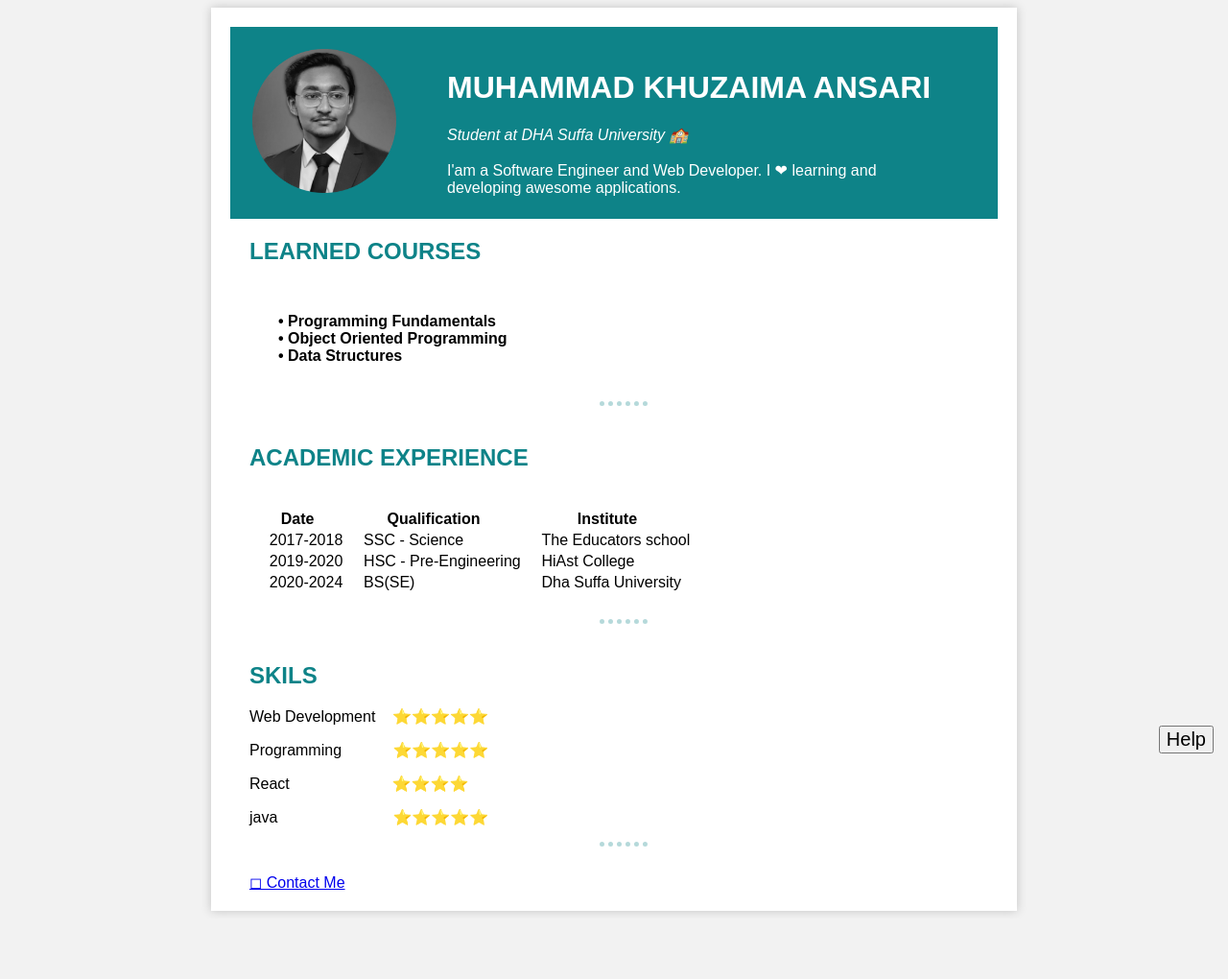
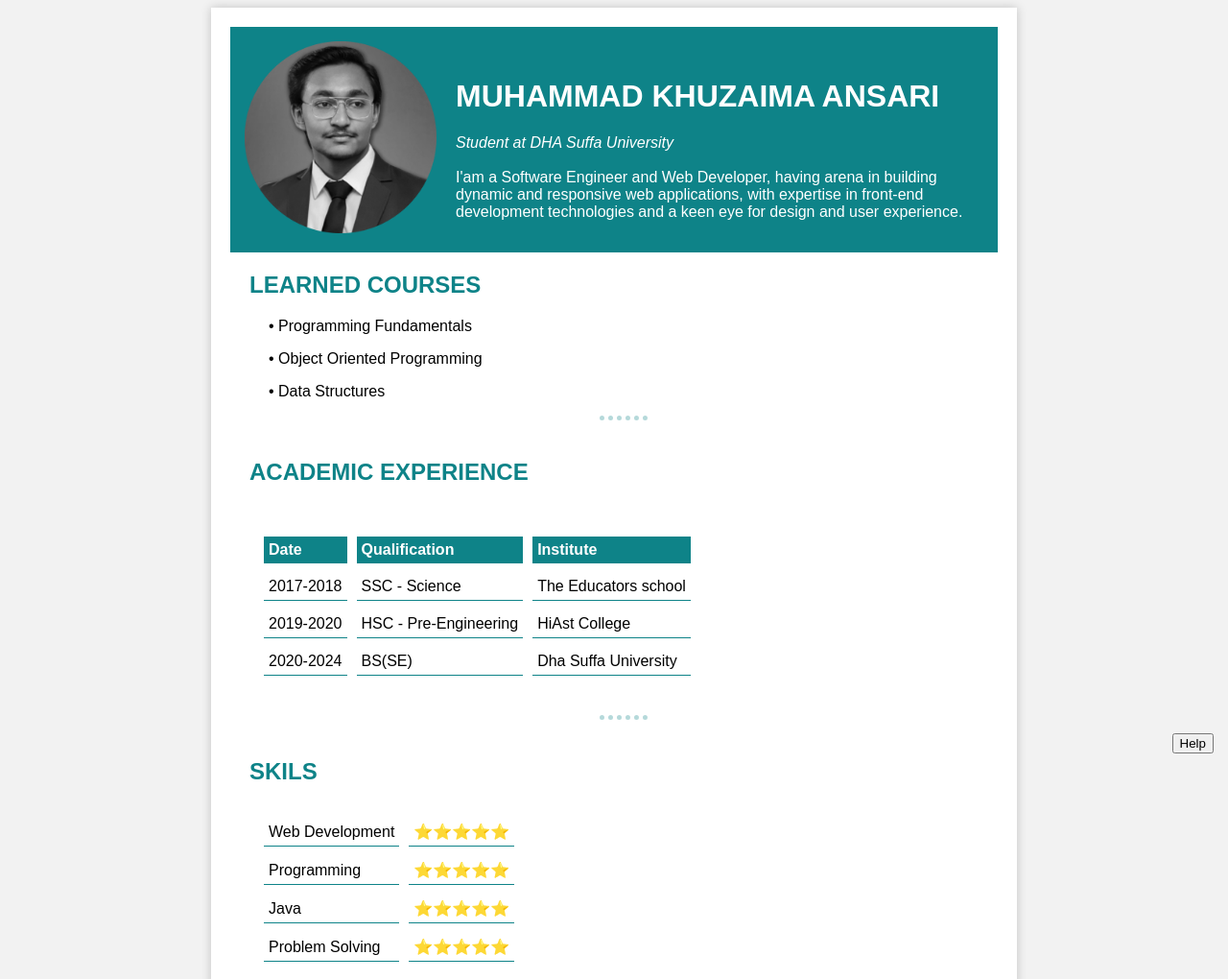
Before and after one commit to khuzaimaansari7/My-Resume, a plain HTML site: page index.html in a window 1280 px wide. Shown: the top 1020 px of the page at 96% size. Before the commit the page ends 957 px from the top, so only its background shows below. Drawn offline with Linux system fonts and the light colour scheme.

Commit message:
Add files via upload

```diff
--- a/index.html
+++ b/index.html
@@ -1,6 +1,5 @@
 <!DOCTYPE html>
 <html lang="en">
-
     <head>
         <meta charset="UTF-8">
         <meta http-equiv="X-UA-Compatible" content="IE=edge">
@@ -13,7 +12,6 @@
             }
             .header{
                 background-color: #0E8388;
-            padding: inherit;
             }
             .container {
                 max-width: 800px;
@@ -32,24 +30,40 @@
             }
 
             button {
-            font-size: 20px;
                 position: fixed;
                 right: 15px;
                 bottom: 15px;
             }
             table{
-
+                border-collapse: separate;
+                border-spacing: 10px;
             }
-        h1
+            h1,p1
             {
                 color: #ffffff;
             }
             h2{
                 color: #0E8388;
             }
-        p1
-        {
+
+            .skills{
+                padding-left: 20px;
+                padding: 5px;
+            }
+            th{
+                background-color: #0E8388;
                 color: #ffffff;
+                padding: 5px;
+                text-align: left;
+            }
+            td{
+                padding: 5px;
+                text-align: left;
+                border-bottom: 1px solid #0E8388;
+            }
+            .exp{
+                padding-left: 20px;
+                padding: 5px;
             }
         </style>
     </head>
@@ -61,26 +75,28 @@
                 <table>
                     <tr>
                         <td>
-                        <img src="image1.png" width="150px" , height="150px">
+                            <img src="image1.png" width="200px" , height="200px">
                         </td>
-                    <td style="padding-left: 50px;">
+                        <td>
                             <h1>MUHAMMAD KHUZAIMA ANSARI</h1>
-                        <p1><i>Student at DHA Suffa University 🏫</i></p1><br><br>
-                        <p1>I'am a Software Engineer and Web Developer. I ❤ learning and <br>
-                            developing awesome applications.</p1><br>
+                            <p1><i>Student at DHA Suffa University</i></p1><br><br>
+                            <p1>I'am a Software Engineer and Web Developer, having arena in building dynamic
+                                and responsive web applications, with expertise in front-end development technologies
+                                and a keen eye for design and user experience.</p1><br>
                         </td>
                     </tr>
                 </table>
             </div>
             <div style="padding-left: 20px;">
                 <h2>LEARNED COURSES</h2>
-            <div style="padding:30px ">
-                <strong>• Programming Fundamentals</strong><br>
-                <strong>• Object Oriented Programming</strong><br>
-                <strong>• Data Structures</strong>
+                <div style="padding-left: 20px;">
+                    <p>• Programming Fundamentals</p>
+                    <p>• Object Oriented Programming</p>
+                    <p>• Data Structures</p>
                 </div>
                 <hr>
                 <h2>ACADEMIC EXPERIENCE</h2><br>
+                <div class="exp">
                     <table>
                         <tr>
                             <th>Date</th>
@@ -88,35 +104,48 @@
                             <th>Institute</th>
                         </tr>
                         <tr>
-                    <td>&nbsp;&nbsp;&nbsp;&nbsp;2017-2018</td>
-                    <td>&nbsp;&nbsp;&nbsp;&nbsp;SSC - Science</td>
-                    <td>&nbsp;&nbsp;&nbsp;&nbsp;The Educators school</td>
+                            <td>2017-2018</td>
+                            <td>SSC - Science</td>
+                            <td>The Educators school</td>
                         </tr>
                         <tr>
-                    <td>&nbsp;&nbsp;&nbsp;&nbsp;2019-2020</td>
-                    <td>&nbsp;&nbsp;&nbsp;&nbsp;HSC - Pre-Engineering</td>
-                    <td>&nbsp;&nbsp;&nbsp;&nbsp;HiAst College</td>
+                            <td>2019-2020</td>
+                            <td>HSC - Pre-Engineering</td>
+                            <td>HiAst College</td>
                         </tr>
                         <tr>
-                    <td>&nbsp;&nbsp;&nbsp;&nbsp;2020-2024</td>
-                    <td>&nbsp;&nbsp;&nbsp;&nbsp;BS(SE)</td>
-                    <td>&nbsp;&nbsp;&nbsp;&nbsp;Dha Suffa University</td>
+                            <td>2020-2024</td>
+                            <td>BS(SE)</td>
+                            <td>Dha Suffa University</td>
                         </tr>
-
                     </table>
+                </div>
                 <br>
                 <hr>
                 <h2>SKILS</h2>
-            <p>Web Development &nbsp;&nbsp;&nbsp;⭐⭐⭐⭐⭐</p>
-            <p>Programming &nbsp;&nbsp;&nbsp;&nbsp;&nbsp;&nbsp;&nbsp;&nbsp;&nbsp;&nbsp;&nbsp;⭐⭐⭐⭐⭐</p>
-            <p>React &nbsp;&nbsp;&nbsp;&nbsp;&nbsp;&nbsp;&nbsp;&nbsp;&nbsp;&nbsp;&nbsp;&nbsp;&nbsp;&nbsp;&nbsp;&nbsp;&nbsp; &nbsp;&nbsp;&nbsp;&nbsp;&nbsp;⭐⭐⭐⭐
-            </p>
-            <p>java &nbsp;&nbsp;&nbsp;&nbsp;&nbsp;&nbsp;&nbsp;&nbsp;&nbsp;&nbsp; &nbsp;&nbsp;&nbsp;&nbsp;&nbsp;&nbsp;&nbsp;&nbsp;&nbsp;&nbsp;&nbsp;&nbsp;&nbsp;&nbsp;&nbsp;⭐⭐⭐⭐⭐
-            </p>
+                <div class="skills">
+                    <table>
+                        <tr>
+                            <td>Web Development</td>
+                            <td>⭐⭐⭐⭐⭐</td>
+                        </tr>
+                        <tr>
+                            <td>Programming</td>
+                            <td>⭐⭐⭐⭐⭐</td>
+                        </tr>
+                        <tr>
+                            <td>Java</td>
+                            <td>⭐⭐⭐⭐⭐</td>
+                        </tr>
+                        <tr>
+                            <td>Problem Solving</td>
+                            <td>⭐⭐⭐⭐⭐</td>
+                        </tr>
+                    </table>
+                </div>
                 <hr>
                 <a href="Contact.html ">◻  Contact Me</a>
             </div>
         </div>
     </body>
-
 </html>
```
Lines whose indentation alone changed are shown as unchanged.
